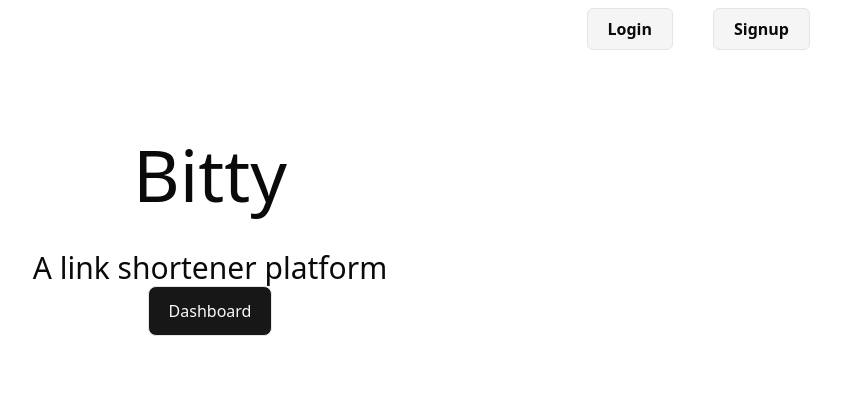
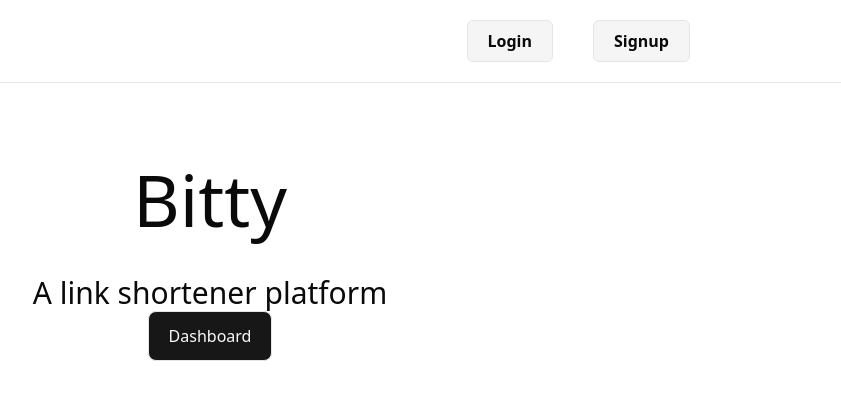
Before and after one commit to heronrush/bitty, a Next.js app in the folder apps/web/: page / in a window 1280 px wide. Shown: the top 400 px of the page, without its empty margins (430-1271 px from the left). Built offline with nearby package versions, Linux system fonts and the light colour scheme.

Commit message:
login form functionality changed a little bit

```diff
--- a/apps/web/components/auth/login-form.tsx
+++ b/apps/web/components/auth/login-form.tsx
@@ -61,7 +61,7 @@ export function LoginForm() {
                     id="email"
                     value={email}
                     onChange={(e) => setEmail(e.target.value)}
-                    // type="email"
+                    type="email"
                     placeholder="johndoe@example.com"
                     required
                   />
--- a/apps/web/components/landing-page/topbar.tsx
+++ b/apps/web/components/landing-page/topbar.tsx
@@ -5,9 +5,8 @@ import Link from "next/link";
 
 export default function Topbar() {
   return (
-    <div className="flex justify-between py-2">
-      <div></div>
-      <div className="flex gap-10 pr-10">
+    <div className="flex justify-end border-b py-5">
+      <div className="mr-40 flex gap-10">
         <button
           onClick={() => {
             signIn("/api/auth/signin");
```
